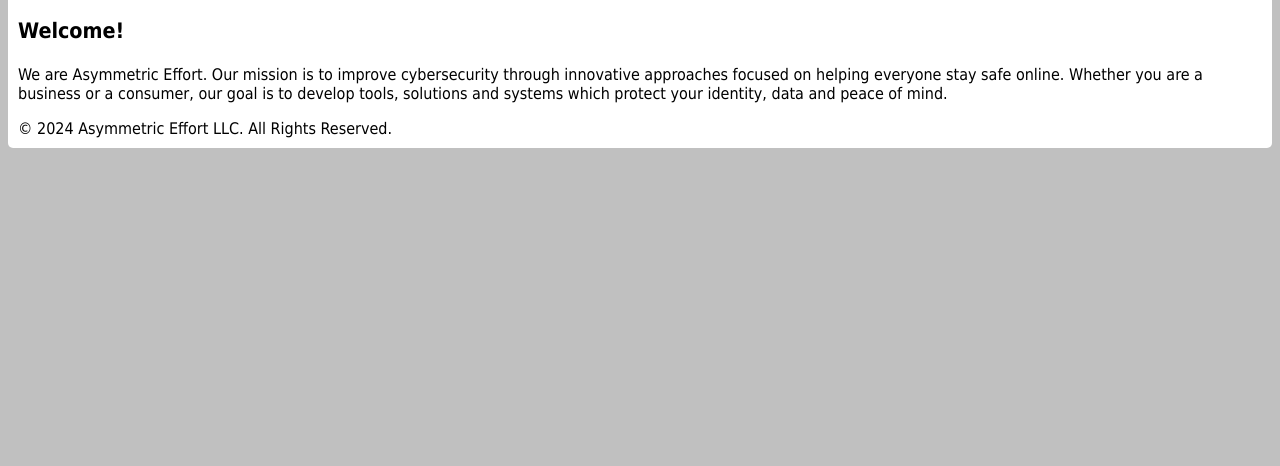
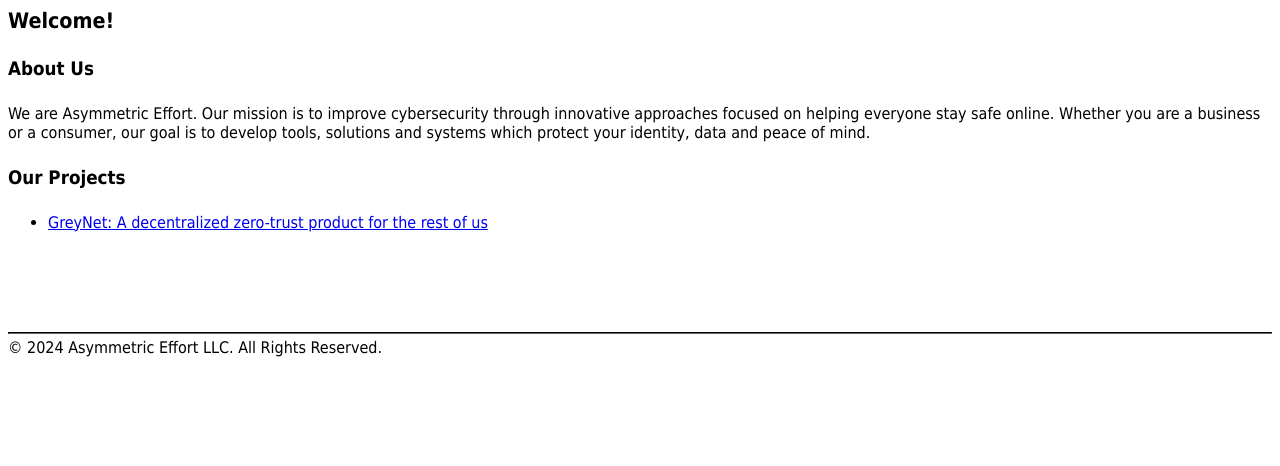
Before and after one commit to asymmetric-effort/asymmetric-effort.github.io, a plain HTML site: page index.html in a window 1280 px wide. Shown: the part 334-800 px from the top of the page. Drawn offline with Linux system fonts and the light colour scheme.

Commit message:
add main page content

```diff
--- a/css/index.css
+++ b/css/index.css
@@ -5,15 +5,16 @@
     border-width: 1px;
 }
 body{
-    background-color:#C0C0C0;
+    /*background-color:#C0C0C0;*/
 }
-#page{
-    border-radius:5px;
-    border-color:#333333;
-    border-width:1px;
-    background-color:#FFFFFF;
-    padding:10px 10px 10px 10px;
-}
+/*#page{*/
+/*    border-radius:5px;*/
+/*    border-color:#333333;*/
+/*    border-width:1px;*/
+/*    background-color:#FFFFFF;*/
+/*    padding:10px 10px 10px 10px;*/
+/*    margin-bottom: 40px;*/
+/*}*/
 #header{
     display:table;
     border-color:#111111;
@@ -52,13 +53,15 @@
 #address{
 
 }
-#divider{
+.divider{
     float:none;
     width:100%;
     height:1px;
+    margin-top:5px;
+    margin-bottom:5px;
 }
 #content{
-
+    margin-bottom: 100px;
 }
 #footer{
 
--- a/index.html
+++ b/index.html
@@ -25,11 +25,19 @@
     </div>
     <div id="content">
         <h3>Welcome!</h3>
+        <h4>About Us</h4>
         <p>
             We are Asymmetric Effort. Our mission is to improve cybersecurity through innovative approaches
             focused on helping everyone stay safe online. Whether you are a business or a consumer, our goal
             is to develop tools, solutions and systems which protect your identity, data and peace of mind.
         </p>
+        <h4>Our Projects</h4>
+        <ul>
+            <li><a href="/greyNet/">GreyNet: A decentralized zero-trust product for the rest of us</a></li>
+        </ul>
+    </div>
+    <div id="divider" class="divider">
+        <hr/>
     </div>
     <div id="footer">
         <span>&copy 2024 Asymmetric Effort LLC. All Rights Reserved.</span>
```
Also changed, not shown: GreyNet/index.html (added, +9 -0 lines), greyNet/index.html (+9 -4 lines).
